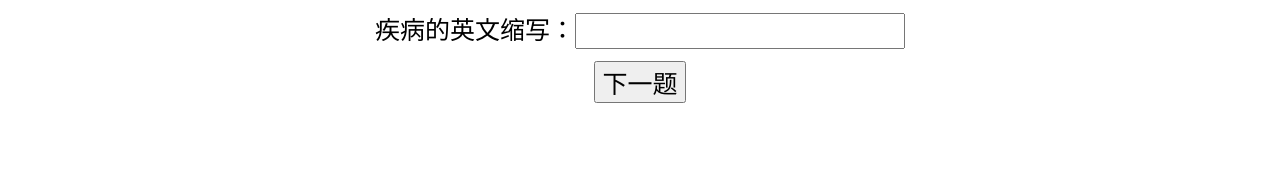
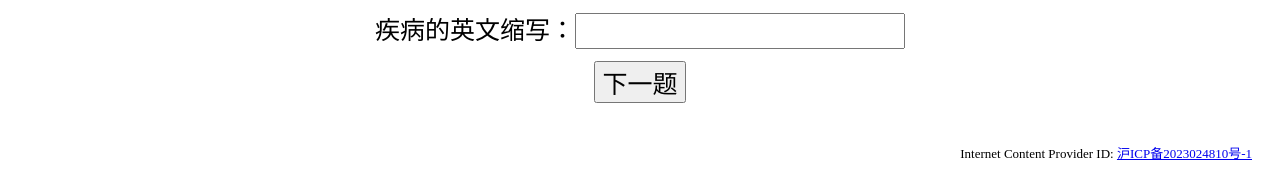
Before and after one commit to shadow2469/doctor_jelper, a plain HTML site: page diagnosis.html in a window 1280 px wide. Shown: the part 775-945 px from the top of the page. Before the commit the page ends 886 px from the top, so only its background shows below. Drawn offline with Linux system fonts and the light colour scheme.

Commit message:
Add license

```diff
--- a/diagnosis.html
+++ b/diagnosis.html
@@ -61,6 +61,13 @@
                 <span id="accuracy-o"></span>
             </div>
         </div>
+        <div
+            style="font-size: 13px; margin-top: 40px; margin-right: 20px"
+            dir="rtl"
+        >
+            Internet Content Provider ID:
+            <a href="https://beian.miit.gov.cn/">沪ICP备2023024810号-1</a>
+        </div>
     </body>
     <script src="diagnosis.js"></script>
 </html>
```
Also changed, not shown: index.html (+10 -1 lines), 1 other file.
